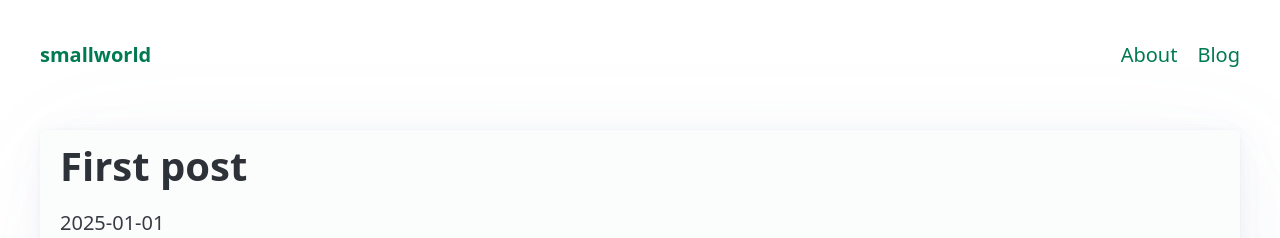
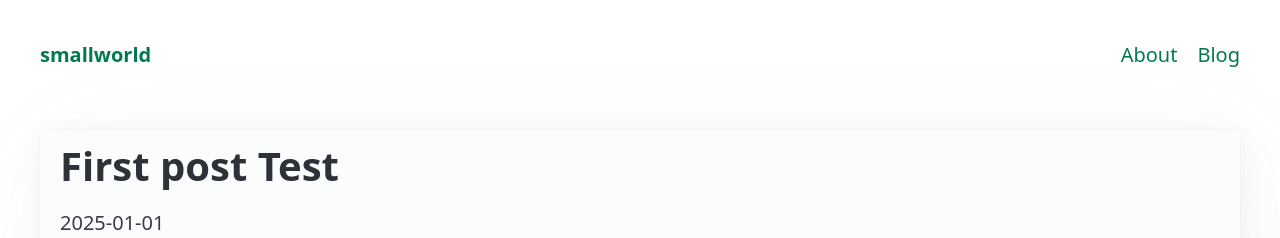
Before and after one commit to aotillar/aotillar.github.io, an Astro site: page /blog/01-start in a window 1280 px wide. Shown: the top 238 px of the page. Built offline with nearby package versions, Linux system fonts and the light colour scheme; Astro itself is replaced by a stand-in of ours.

Commit message:
Update 01-start.md

```diff
--- a/src/content/blog/01-start.md
+++ b/src/content/blog/01-start.md
@@ -1,5 +1,5 @@
 ---
-title: First post
+title: First post Test
 description: A first Markdown post for the collection
 pubDate: 2025-01-01
 ---
```
